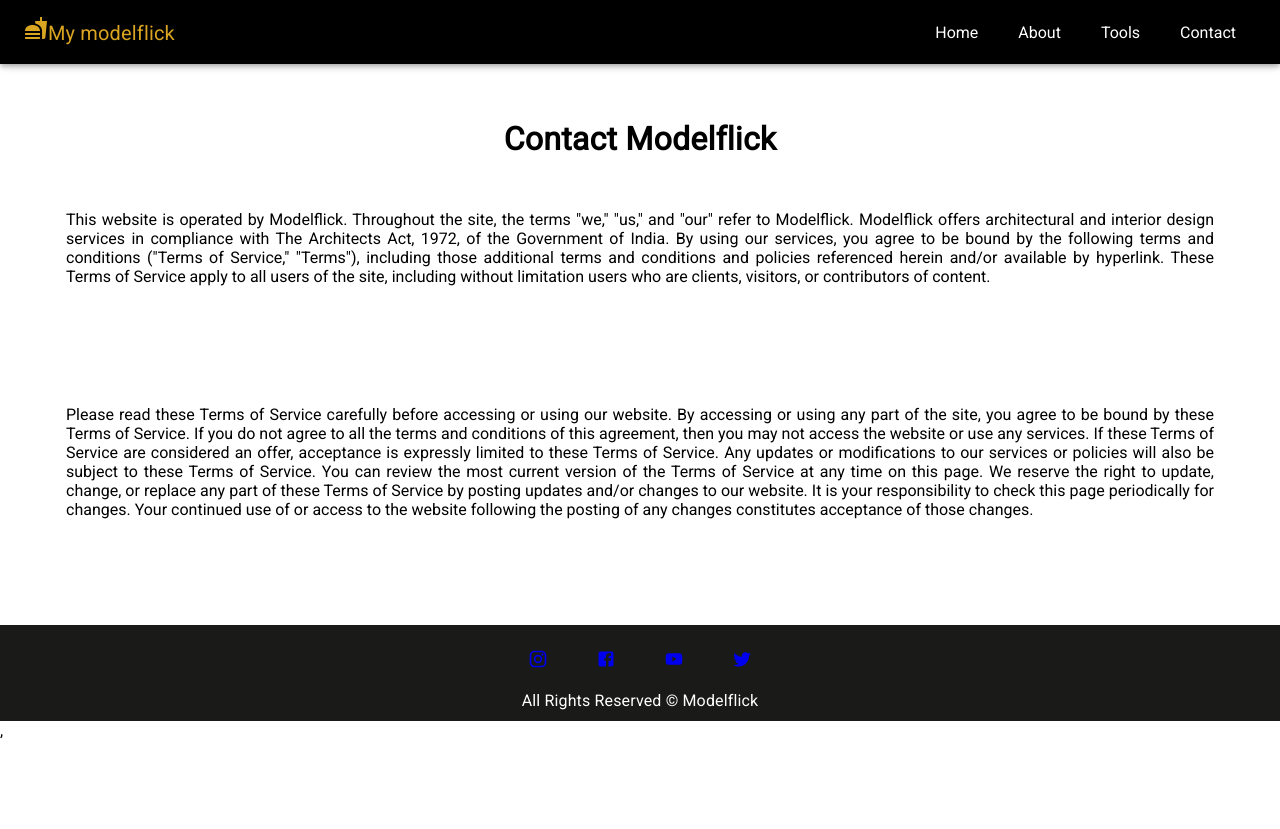
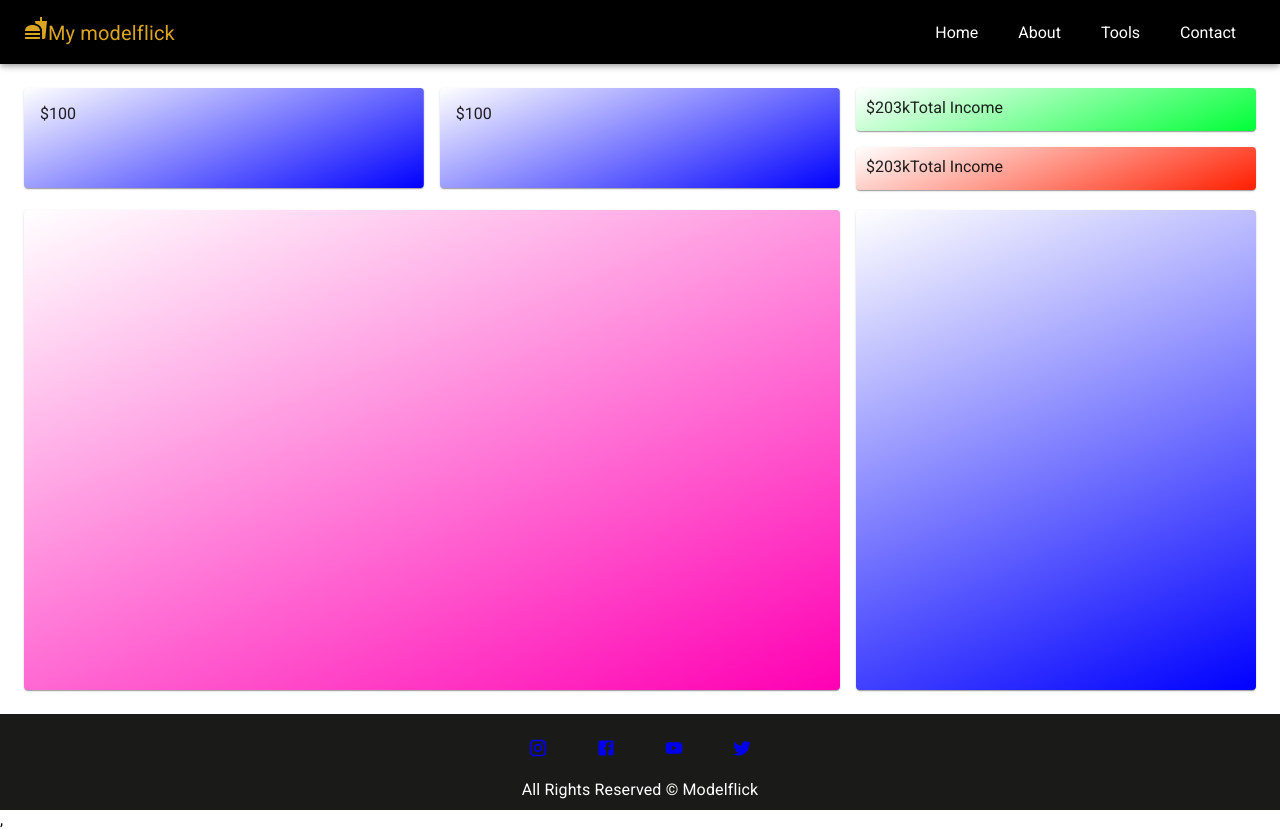
Before and after one commit to Arunarchitect/arunreact, a React (Vite) app: page /contact in a window 1280 px wide. Before the commit the page ends 800 px from the top, so only its background shows below. Built offline with nearby package versions, Linux system fonts and the light colour scheme.

Commit message:
added dashboard

```diff
--- a/src/pages/Contact.jsx
+++ b/src/pages/Contact.jsx
@@ -1,43 +1,72 @@
 import React from 'react'
 import Layout from '../components/layout/Layout'
 import { Box, Typography } from '@mui/material'
+import Grid from '@mui/material/Grid';
+import Card from '@mui/material/Card';
+import CardContent from '@mui/material/CardContent';
+import Stack from '@mui/material/Stack';
+import '../styles/Dash.css'
+
 
 const Contact = () => {
   return (
-    <Layout>
-        <Box sx={{
-          my:5,
-          textAlign:"center",
-          p:2,
-          "& h4":{
-            fontWeight:'bold',
-            my:'2',
-            fontSize:'2rem',
-          },
-          "& p":{
-            textAlign:'justify',
-            padding: '50px'
+    <Layout >
+        <Box sx={{ display: 'flex' }} >
+          <Box component='main' sx={{flexGrow: 1, p:3 }}>
+          <Grid container spacing={2}>
+            <Grid item xs={8}>
+            <Stack spacing={2} direction='row'>
+              <Card sx={{ minWidth: 49 + '%', height: 100 }} className='gradient'>
+                <CardContent>
+                  $100
+                </CardContent>
+              </Card>
+              <Card sx={{ minWidth: 49 + '%', height: 100 }} className='gradient'>
+                <CardContent>
+                  $100
+                </CardContent>
+              </Card>
+            </Stack>
+            </Grid>
+            <Grid item xs={4}>
+            <Stack spacing={2}>
+              <Card sx={{ minWidth: 49 + '%', height: 43 }} className='gradient1'>
 
-          },
-          "@media (max-width:600px)":{
-            mt:0,
-          }
-,        }}>
-          <Typography variant='h4'>
-            Contact Modelflick
-          </Typography>
-          <p>
-          This website is operated by Modelflick. Throughout the site, the terms "we," "us," and "our" refer to Modelflick. Modelflick offers architectural and interior design services in compliance with The Architects Act, 1972, of the Government of India. By using our services, you agree to be bound by the following terms and conditions ("Terms of Service," "Terms"), including those additional terms and conditions and policies referenced herein and/or available by hyperlink. These Terms of Service apply to all users of the site, including without limitation users who are clients, visitors, or contributors of content.
+                  <div className='paddingall'>
+                    <span>$203k</span>
+                    <span>Total Income</span>
+                  </div>
+              </Card>
+              <Card sx={{ minWidth: 49 + '%', height: 43 }}  className='gradient2'>
+                  <div className='paddingall'>
+                    <span>$203k</span>
+                    <span>Total Income</span>
+                  </div>
+              </Card>
+            </ Stack>
+            </Grid>
+          </Grid>
+          <Box height={20} />
+          <Grid container spacing={2}>
+            <Grid item xs={8}>
+              <Card sx={{ height: 60 + 'vh' }}  className='gradient3'>
+                <CardContent>
 
+                </CardContent>
+              </Card>
+            </Grid>
+            <Grid item xs={4}>
+              <Card sx={{ height: 60 + 'vh' }}  className='gradient'>
+                <CardContent>
 
-          </p>
-          <br />
-          <p>
-          Please read these Terms of Service carefully before accessing or using our website. By accessing or using any part of the site, you agree to be bound by these Terms of Service. If you do not agree to all the terms and conditions of this agreement, then you may not access the website or use any services. If these Terms of Service are considered an offer, acceptance is expressly limited to these Terms of Service.
+                </CardContent>
+              </Card>
 
-          Any updates or modifications to our services or policies will also be subject to these Terms of Service. You can review the most current version of the Terms of Service at any time on this page. We reserve the right to update, change, or replace any part of these Terms of Service by posting updates and/or changes to our website. It is your responsibility to check this page periodically for changes. Your continued use of or access to the website following the posting of any changes constitutes acceptance of those changes.
-          </p>
-        </Box>
+            </Grid>
+          </Grid>
+          </Box>
+
+      </Box>
     </Layout>
   )
 }
--- /dev/null
+++ b/src/styles/Dash.css
@@ -0,0 +1,28 @@
+.paddingall{
+    padding: 10px 10px 10px 10px;
+}
+
+.gradient{
+    background: rgb(255, 255, 255);
+    background: linear-gradient(158deg, rgba(255, 255, 255, 0.027) 0%,blue) 100%;
+}
+
+.gradient1{
+    background: rgb(255, 255, 255);
+    background: linear-gradient(158deg, rgba(255, 255, 255, 0.027) 0%,rgb(0, 255, 55)) 100%;
+}
+
+.gradient2{
+    background: rgb(255, 255, 255);
+    background: linear-gradient(158deg, rgba(255, 255, 255, 0.027) 0%,rgb(255, 30, 0)) 100%;
+}
+
+.gradient3{
+    background: rgb(255, 255, 255);
+    background: linear-gradient(158deg, rgba(255, 255, 255, 0.027) 0%,rgb(255, 0, 179)) 100%;
+}
+
+.bg{
+    background: rgb(0, 0, 0);
+    background: linear-gradient(158deg, rgb(0, 0, 0) 0%,rgb(0, 0, 0)) 100%;
+}
```
